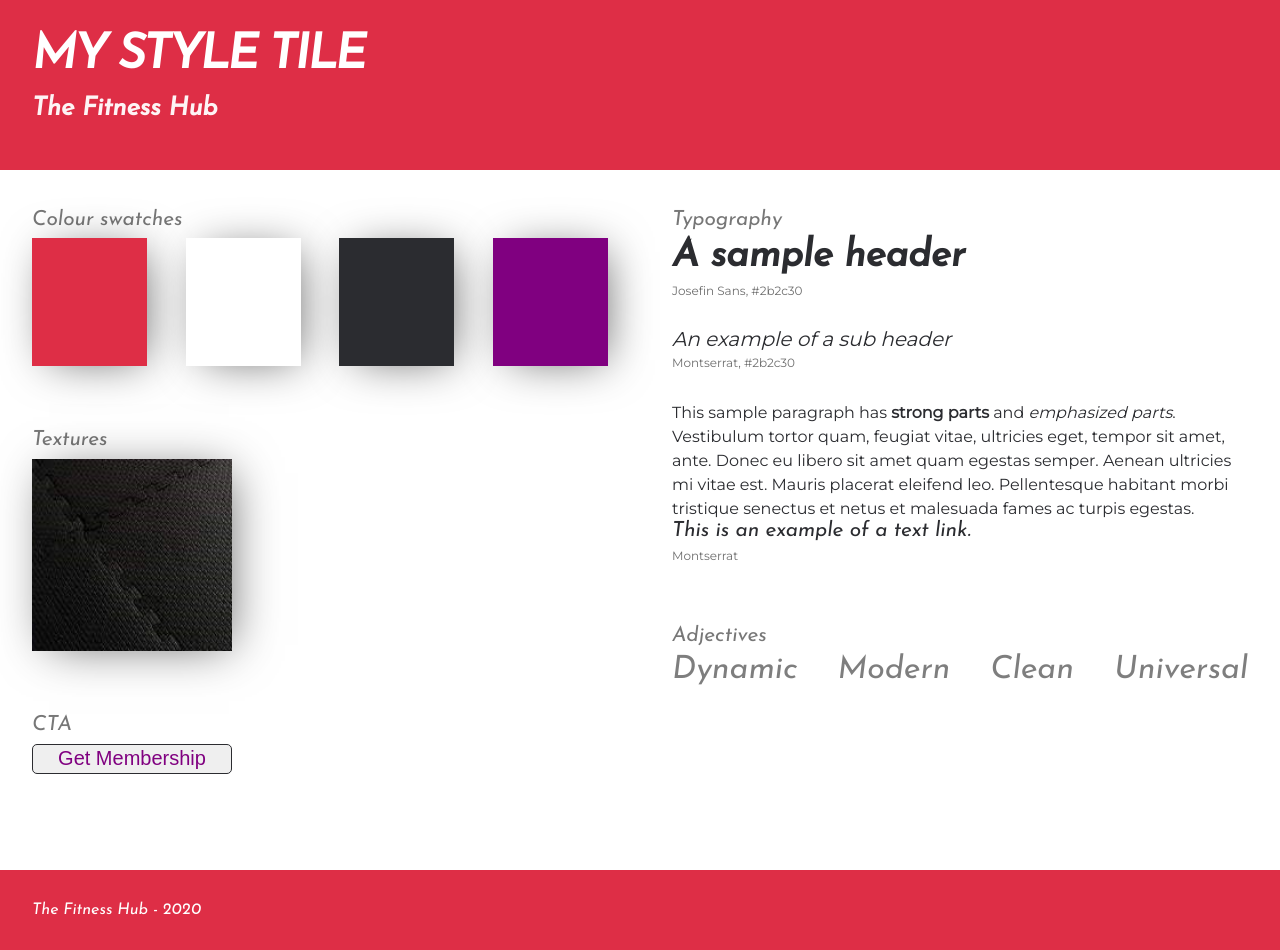
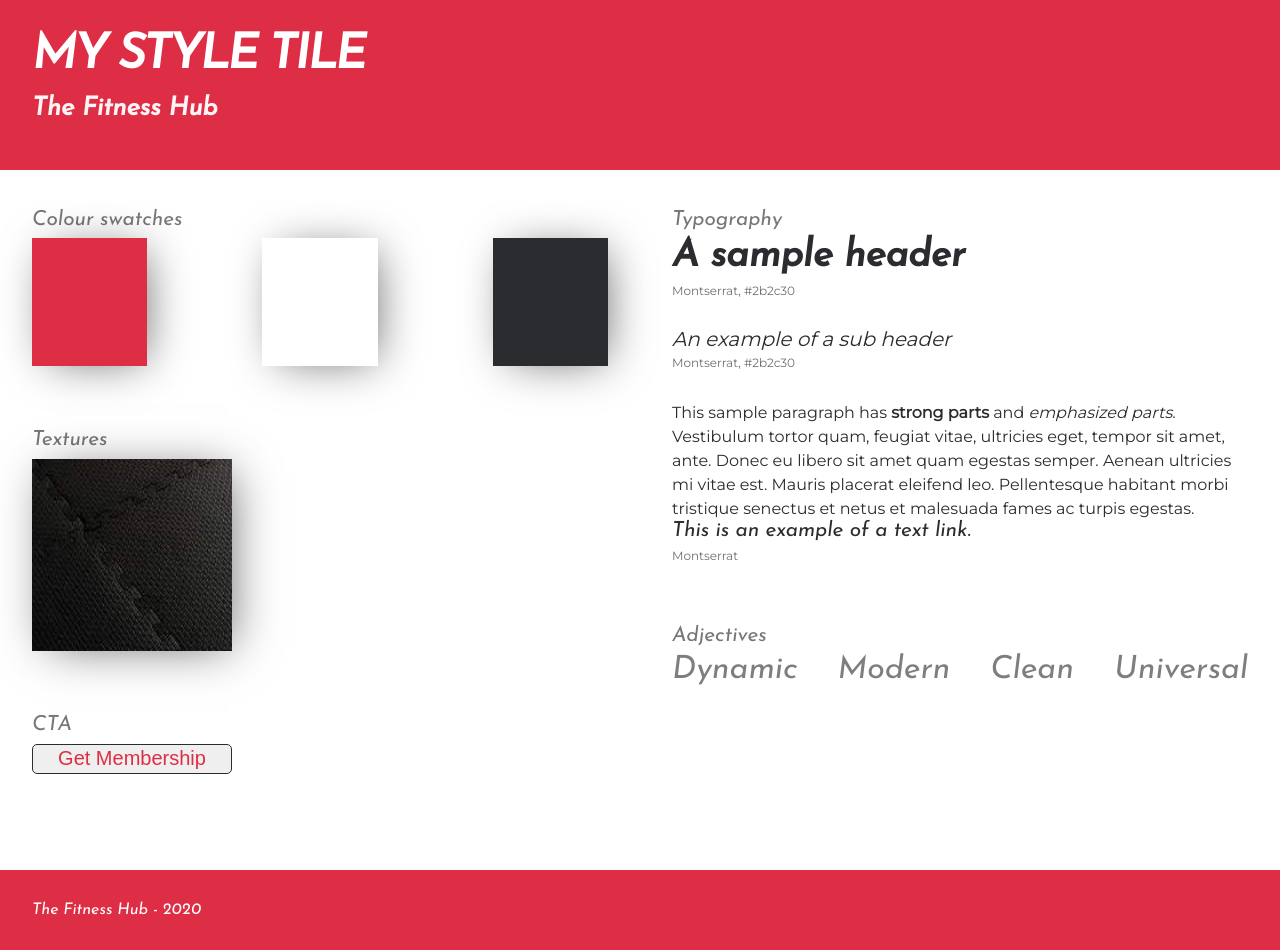
Before and after one commit to NoelDj/style-tyle, a plain HTML site: page index.html in a window 1280 px wide. Drawn offline with Linux system fonts and the light colour scheme.

Commit message:
Add files via upload

```diff
--- a/css/style.css
+++ b/css/style.css
@@ -15,7 +15,7 @@ use the fonts in other ways in the font hierarchy etc. */
   --bg-color: #de2e46;
   --link-color: white;
   --link-hover-color: #2b2c30;
-  --color-4: purple;
+  --color-4: #de2e46;
 
   --primary-font: "Josefin Sans";
   --secondary-font: "Montserrat";
@@ -231,7 +231,7 @@ button {
     border: 1px solid #2b2c30;
     width: 200px;
         height: 30px;
-    color: purple;
+    color: #de2e46;
     transition: 1s ease;
     border-radius: 5px;
     font-size: 20px;
@@ -252,5 +252,9 @@ a {
 
 a:hover {
     margin-left: 2px;
-    color: purple;
+    color: #de2e46;
 }
+
+* {
+    font-size: 'montserrat';
+}
--- a/index.html
+++ b/index.html
@@ -24,7 +24,6 @@
                     <li class="color-swatch-1"></li>
                     <li class="color-swatch-2"></li>
                     <li class="color-swatch-3"></li>
-                    <li class="color-swatch-4"></li>
                 </ul>
             </section>
             <section class="textures">
@@ -47,7 +46,7 @@
                 <h3 class="section-heading">Typography</h3>
                 <h1 class="h1-sample">A sample header</h1>
                 <p class="font-details-h1">
-                    <span class="font-name">Josefin Sans</span>,
+                    <span class="font-name">Montserrat</span>,
                     <span class="font-color">#2b2c30</span>
                 </p>
                 <h2 class="h2-sample">An example of a sub header</h2>
```
